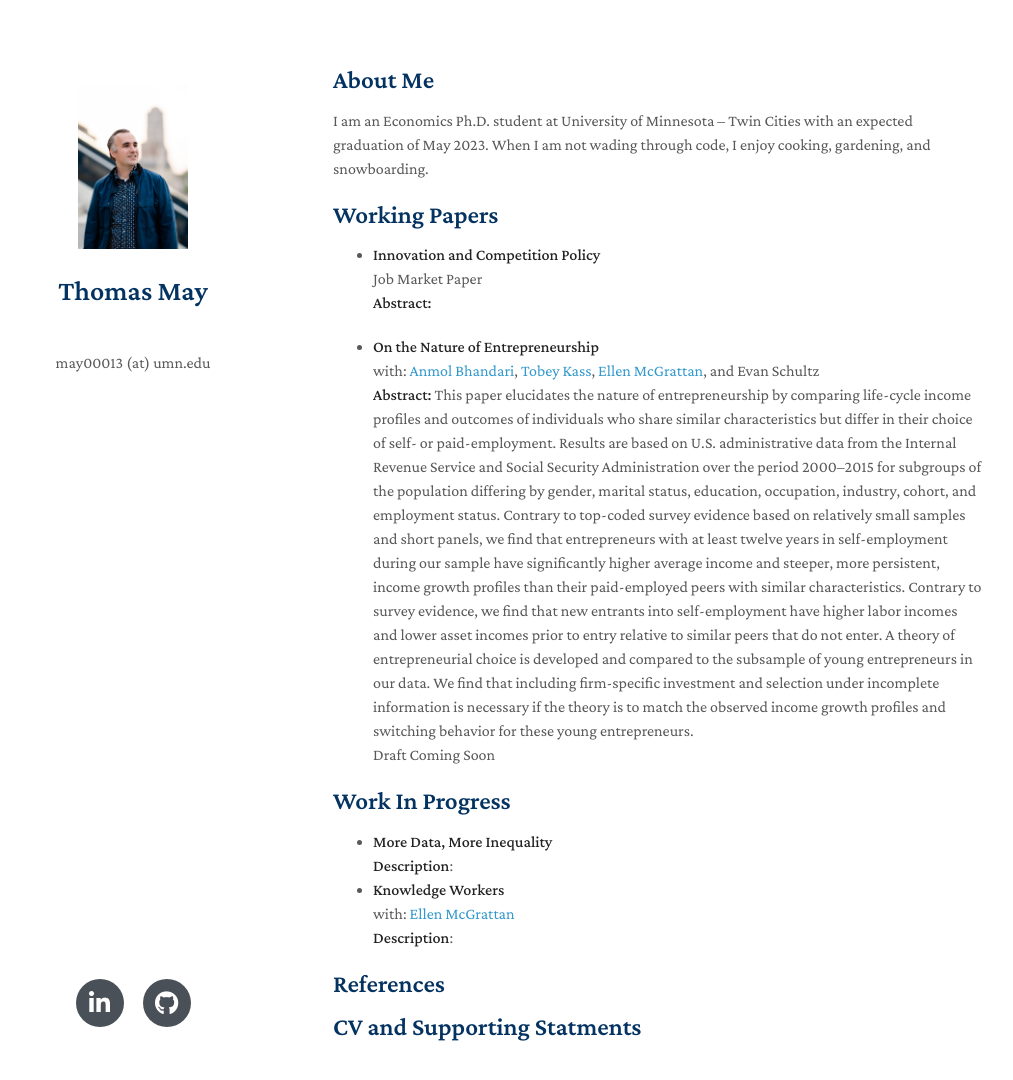
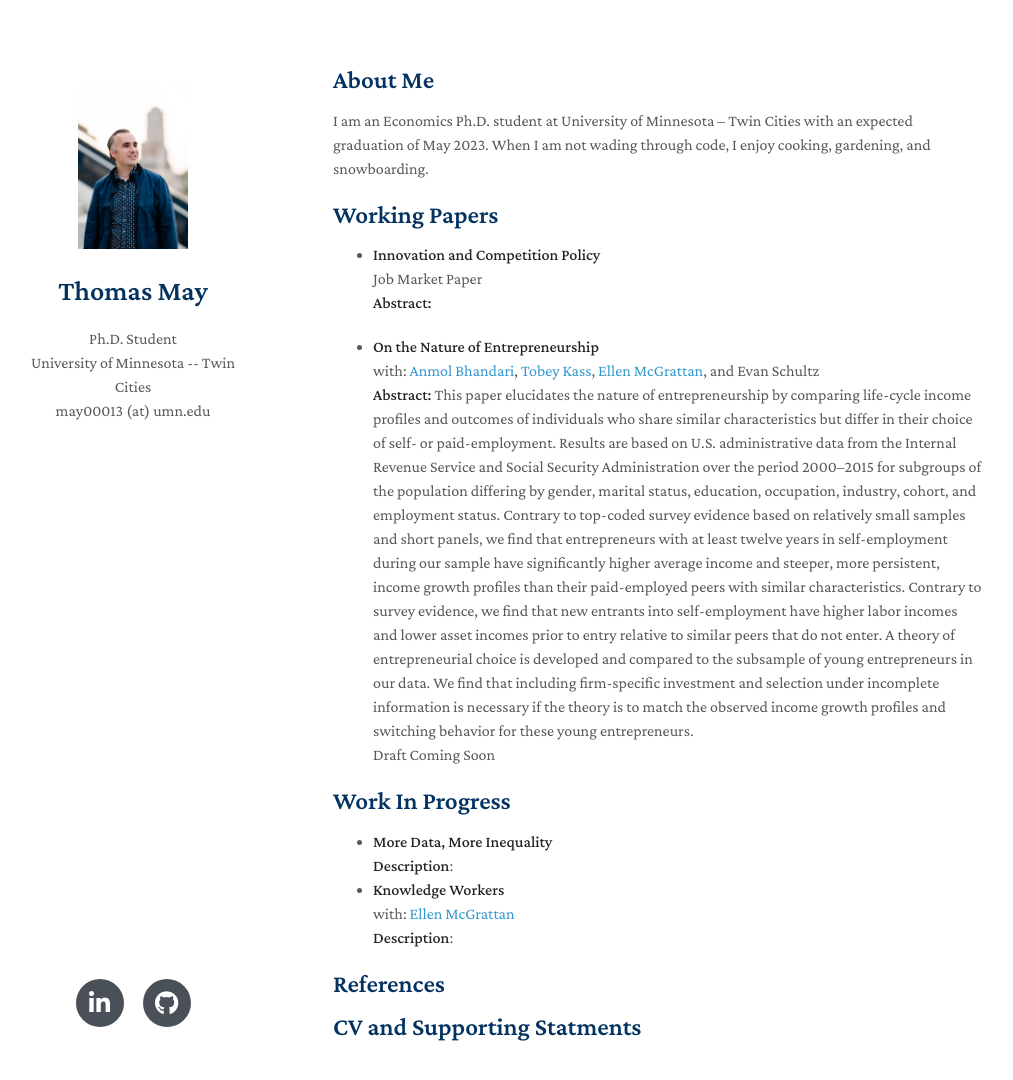
Before and after one commit to MayEcon/mayecon.github.io, a Jekyll site: the page built from index.md, in a window 1280 px wide and 1129 px high. Shown: the top 1080 px of the window, without its empty margins (137-1150 px from the left). Built offline with Jekyll 4.4.1, drawn with Linux system fonts in a browser that asks for light colours; nearby versions of some CDN libraries; a style sheet for code colours, icons or effects is not loaded; our own code applies the rules of GitHub Pages for plain Markdown files; part of the change alters nothing that is shown.

Commit message:
Update _config.yml

```diff
--- a/_config.yml
+++ b/_config.yml
@@ -1,7 +1,7 @@
 # Basic Information
 title: Thomas May
-# position: Ph.D. Student
-# affiliation: University of Minnesota -- Twin Cities
+position: Ph.D. Student
+affiliation: University of Minnesota -- Twin Cities
 email: may00013 (at) umn.edu
 
 # Search Engine Optimization (SEO)
```
